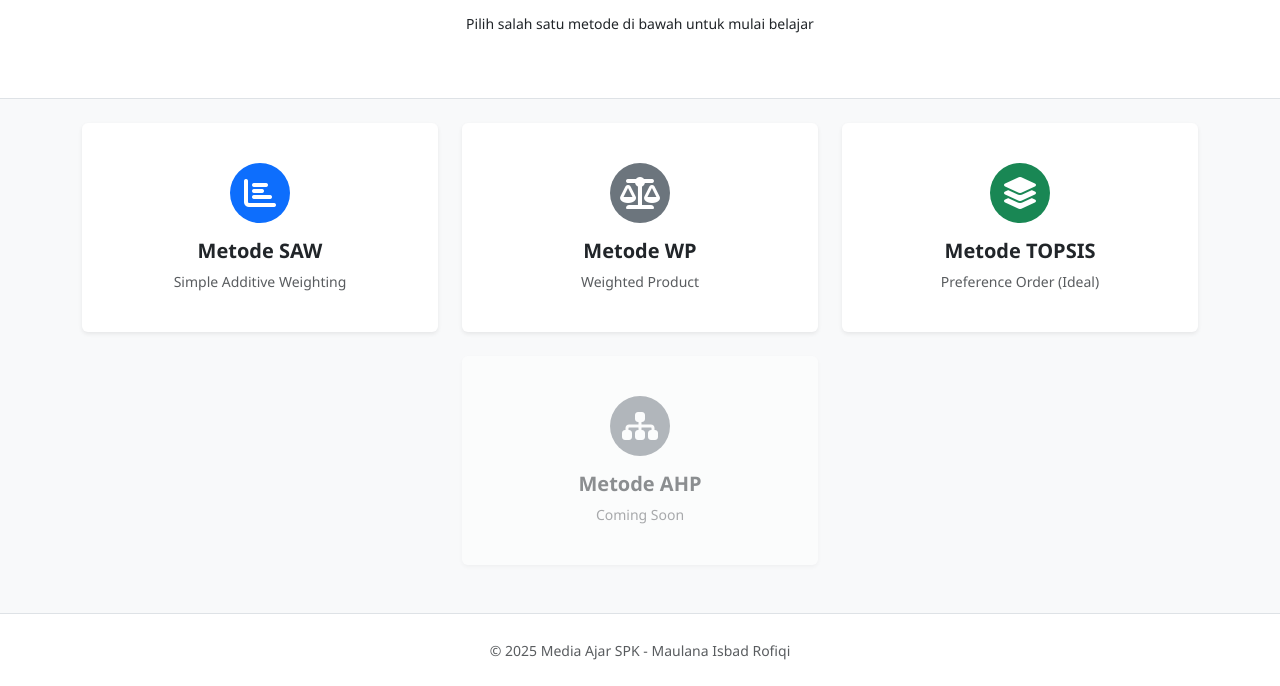
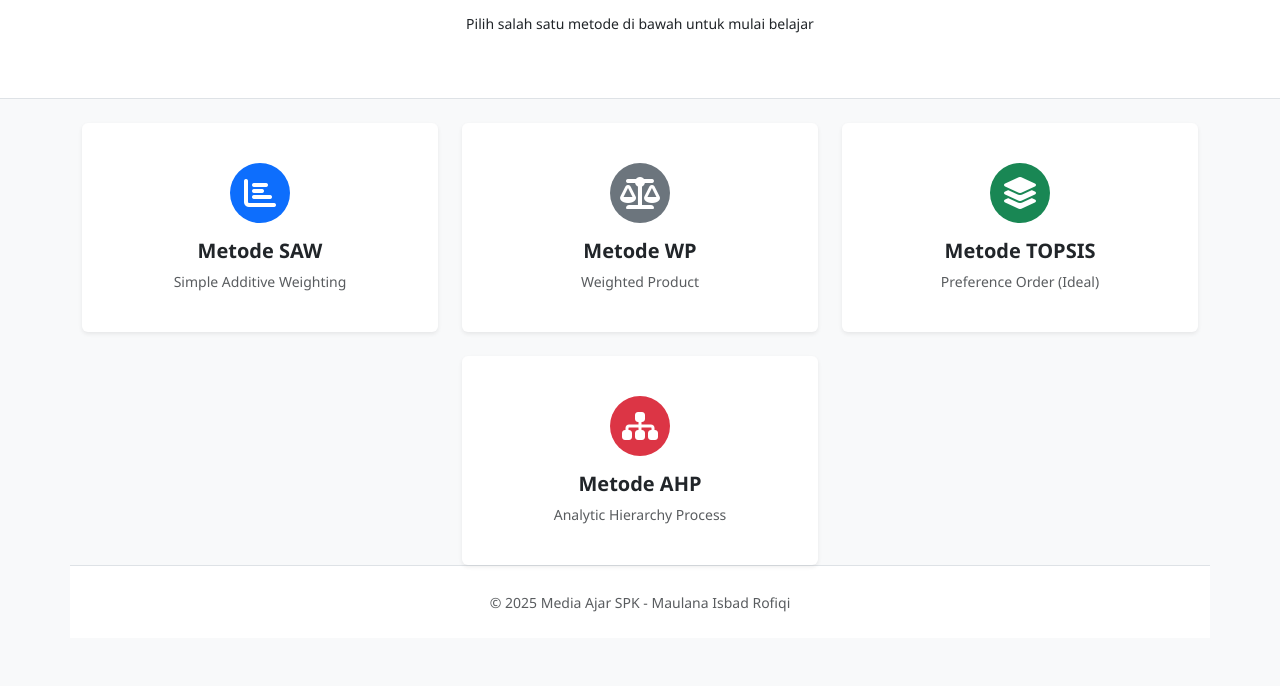
Before and after one commit to maulana-isbad-rofiqi/media-ajar-spk, a plain HTML site: page index.html in a window 1280 px wide. Shown: the part 193-879 px from the top of the page. Drawn offline with nearby package versions, Linux system fonts and the light colour scheme.

Commit message:
Update index.html

```diff
--- a/index.html
+++ b/index.html
@@ -73,19 +73,18 @@
             </div>
 
             <div class="col-md-4 col-6">
-                <div class="card h-100 border-0 shadow-sm menu-card text-center py-4 opacity-50">
-                    <div class="card-body">
-                        <div class="icon-box bg-secondary text-white mb-3">
-                            <i class="fas fa-sitemap fa-2x"></i>
+                <a href="ahp.html" class="text-decoration-none">
+                    <div class="card h-100 border-0 shadow-sm menu-card text-center py-4">
+                        <div class="card-body">
+                            <div class="icon-box bg-danger text-white mb-3">
+                                <i class="fas fa-sitemap fa-2x"></i>
+                            </div>
+                            <h5 class="fw-bold text-dark">Metode AHP</h5>
+                            <p class="text-muted small mb-0">Analytic Hierarchy Process</p>
                         </div>
-                        <h5 class="fw-bold text-dark">Metode AHP</h5>
-                        <p class="text-muted small mb-0">Coming Soon</p>
                     </div>
-                </div>
+                </a>
             </div>
-
-        </div>
-    </div>
 
     <footer class="text-center py-4 bg-white border-top mt-auto">
         <small class="text-muted">© 2025 Media Ajar SPK - Maulana Isbad Rofiqi</small>
```
